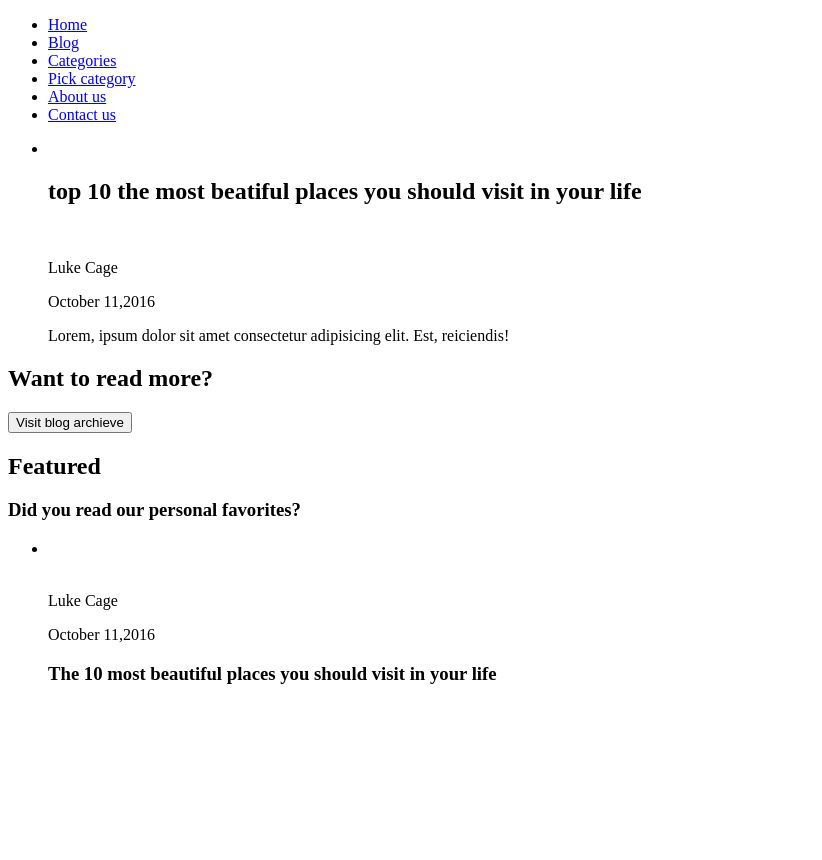
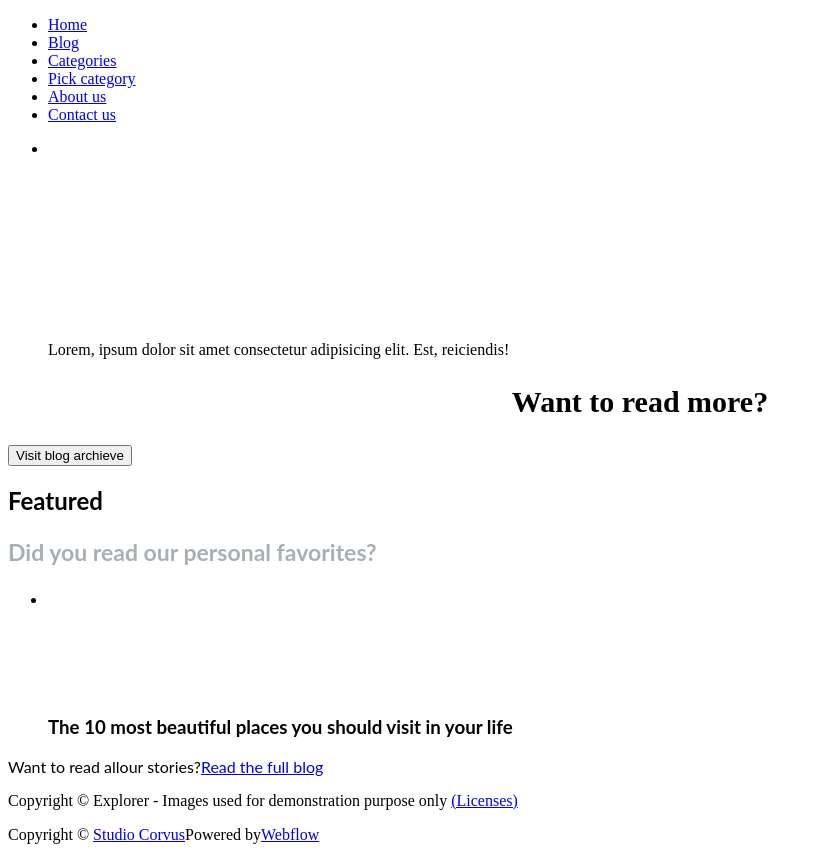
Before and after one commit to Timaswim/Explorer, a plain HTML site: page index.html in a window 1280 px wide. Shown: the whole page, without its empty margins (0-822 px from the left). Before the commit the page ends 800 px from the top, so only its background shows below. Drawn offline with Linux system fonts and the light colour scheme.

Commit message:
added footer

```diff
--- a/index.html
+++ b/index.html
@@ -63,7 +63,15 @@
         <h3 class="featured-item-title">The 10 most beautiful places you should visit in your life</h3>
         </li>
     </ul>
+    <p class="featured-text">Want to read allour stories?<a href="index.html">Read the full blog</a></p>
+
     </section>
 </main>
+<footer class="footer">
+    <p class="footer-text">Copyright © Explorer - Images used for demonstration purpose only
+        <a href="index.html" class="footer-link">(Licenses)</a>
+    </p>
+    <p class="footer-text">Copyright © <a href="index.html" class="footer-link" >Studio Corvus</a>Powered by<a href="index.html" class="footer-link">Webflow</a></p>
+</footer>
     </body>
 </html>
--- a/style.css
+++ b/style.css
@@ -0,0 +1,56 @@
+:root{
+    --accent-color:#8D4FDB;
+    --footeer-text-color:#8B8B8B;
+    --subtitles-color:#A9AFB3;
+    --main-color:#000000;
+    --white-color:#FFFFFF;
+    --body-background
+}
+body{
+    font-family:Montserrat;
+    font-weight:400;
+    font-style:normal;
+}
+.nav-link{
+    color:var(--white-color);
+    text-decoration:none;
+    text-transform:uppercase;
+}
+.author, .article-title{
+    color:var(--white-color)
+}
+.article-title{
+    font-size:28px;
+    line-height:35px;
+}
+.featured{
+    font-family:Lato;
+}
+.featured-subtitle{
+    font-size:23px;
+    color:var(--subtitles-color);
+}
+.article-decription{
+color: var(--main-color);
+font-family: Lato;
+font-size: 18px;
+line-height: 25px;
+}
+.article-link{
+color: var(--accent-color);
+Font-Family: Lato;
+font-size: 17px;
+ line-height: 30px;
+ text-decoration: none;
+}
+.read-more{
+background-color:var (--section-background)
+}
+.read-more-title{
+text-align: center;
+font-size: 30px;
+Line-height: 36px;
+}
+.read-more-button{
+
+}
```
